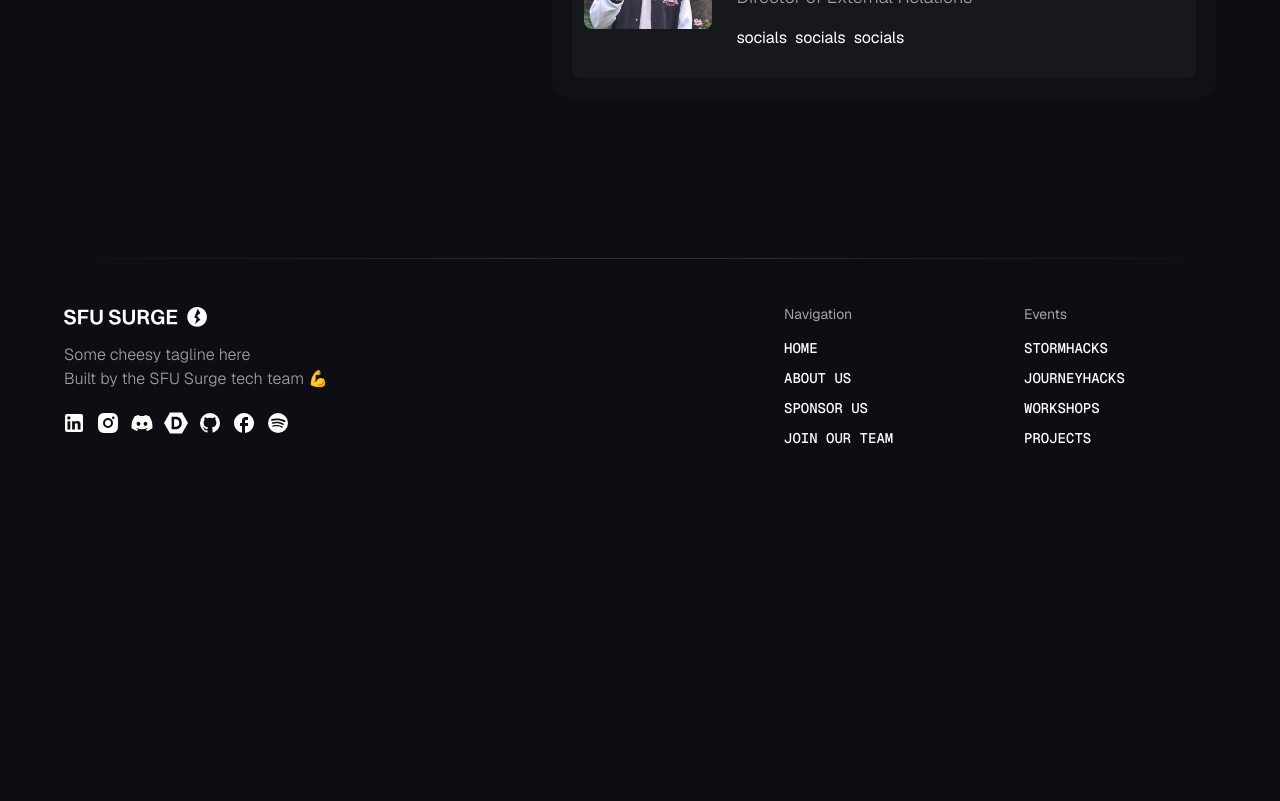
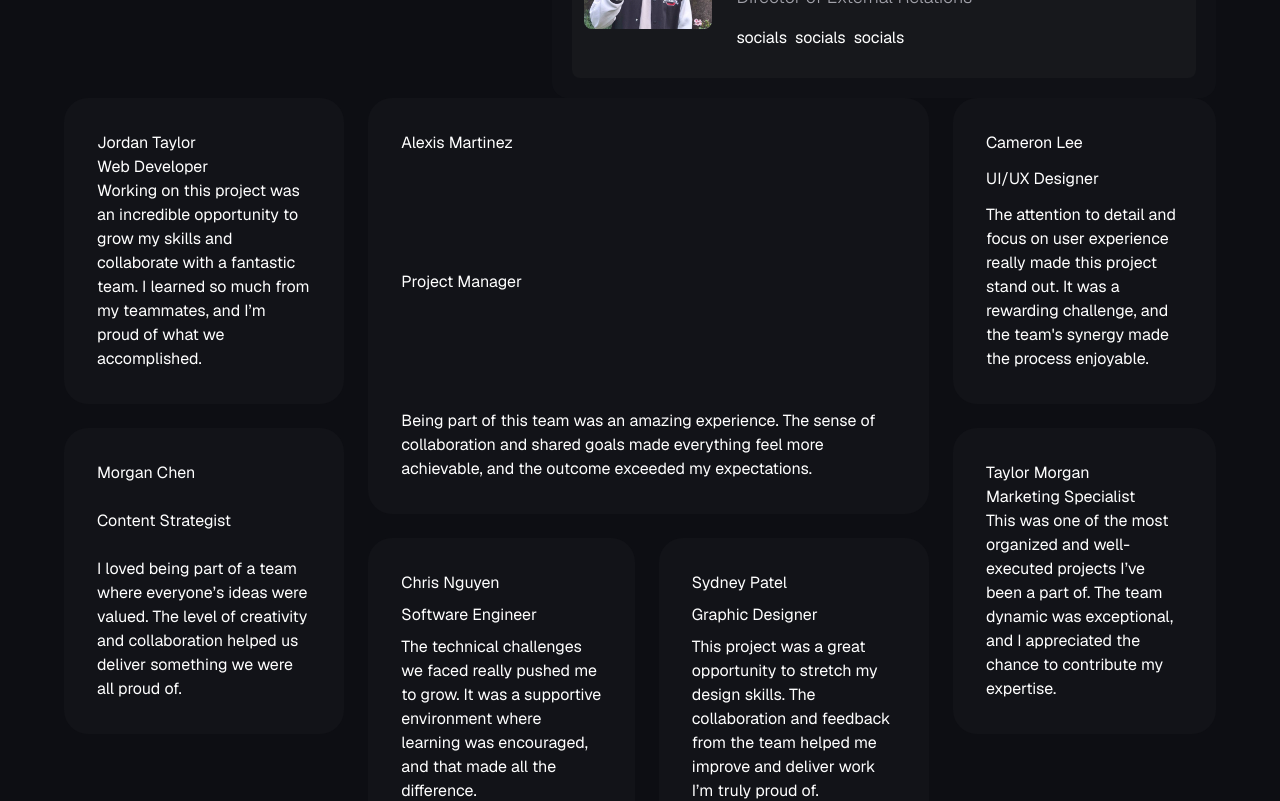
Before and after one commit to sfusurge/surge_website, a Next.js app: page /about in a window 1280 px wide. Shown: the part 2520-3321 px from the top of the page. Before the commit the page ends 3013 px from the top, so only its background shows below. Built offline with nearby package versions, Linux system fonts and the light colour scheme.

Commit message:
testimonlas  layout finished

```diff
--- a/src/app/globals.css
+++ b/src/app/globals.css
@@ -97,19 +97,54 @@
     @apply transition-transform hover:scale-125 focus:scale-125 origin-center;
   }
 
-  .text-caption{
-    @apply text-sm text-text-brand-primary uppercase font-GeistMono font-semibold
+  .text-caption {
+    @apply text-sm text-text-brand-primary uppercase font-GeistMono font-semibold;
   }
 
-  .surge-radial-gradient{
-    @apply w-screen h-[200vh] bg-[radial-gradient(circle,_rgba(54,79,184,0.2)_0%,_rgba(24,35,82,0)_50%)] fixed top-[-100%] left-0 z-[-100] pointer-events-none
+  .surge-radial-gradient {
+    @apply w-screen h-[200vh] bg-[radial-gradient(circle,_rgba(54,79,184,0.2)_0%,_rgba(24,35,82,0)_50%)] fixed top-[-100%] left-0 z-[-100] pointer-events-none;
   }
 
-  .content-wrapper{
+  .content-wrapper {
     @apply mx-auto px-6 sm:px-12 md:px-16 max-w-[90rem];
   }
 
   :focus {
     @apply outline-2 outline-brand-primary outline-offset-4;
   }
+  .gridLarge {
+
+    grid-template-areas:
+      "a a b b b b c c"
+      "a a b b b b c c"
+      "d d b b b b e e"
+      "d d f f g g e e"
+      "d d f f g g e e"
+      ". . f f g g . ."
+  }
+
+  .gridMedium {
+
+    grid-template-areas:
+    "a a"
+    "a a"
+    "b c"
+    "d e"
+    "f f"
+    "g g"
+
+  }
+
+  .gridSmall {
+
+    grid-template-areas:
+    "a"
+    "b"
+    "c"
+    "d"
+    "e"
+    "f"
+    "g"
+
+  }
 }
--- a/src/app/sections/about/Testimonials/index.tsx
+++ b/src/app/sections/about/Testimonials/index.tsx
@@ -1,3 +1,27 @@
+import EventCard from "@/components/EventCard";
+import TestimonialCard from "@/components/TestimonialCard";
+import eventData from "@/lib/testimonials.json"
+
 export default function Testimonials() {
-  return <></>;
+  return(
+    <section>
+      <div className="grid gridSmall md:gridMedium xl:gridLarge  gap-6 ">
+
+      {eventData.map((thisEvent, index) =>{
+          return(
+            <div key={index} style={{gridArea: thisEvent.area}}>
+              <TestimonialCard name={thisEvent.name} position={thisEvent.position} testimonial={thisEvent.testimonial} />
+            </div>
+          )
+      } )}
+
+      </div>
+
+    </section>
+  ) ;
 }
+
+
+{/* <div key={index} className={`col-span-${thisEvent.col} row-span-${thisEvent.row}`}>
+<TestimonialCard name={thisEvent.name} position={thisEvent.position} testimonial={thisEvent.testimonial} />
+</div> */}
--- /dev/null
+++ b/src/components/TestimonialCard.tsx
@@ -0,0 +1,21 @@
+type TestimonialCardProps = {
+    className?: string,
+    name:string,
+    position: string,
+    testimonial: string
+
+  };
+  export default function TestimonialCard({
+    className,
+    name,
+    position,
+    testimonial
+  }: TestimonialCardProps) {
+    return (
+      <div className={`${className} w-full h-full bg-[#121318] rounded-2xl md:rounded-3xl flex flex-col justify-between p-8 border border-gray-500/0 hover:border-gray-200/10 transition-all duration-300 cursor-pointer`}>
+        <h2>{name}</h2>
+        <h3>{position}</h3>
+        <p>{testimonial}</p>
+      </div>
+    );
+  }
--- /dev/null
+++ b/src/lib/testimonials.json
@@ -0,0 +1,51 @@
+[
+    {
+        "name": "Jordan Taylor",
+        "position": "Web Developer",
+        "testimonial": "Working on this project was an incredible opportunity to grow my skills and collaborate with a fantastic team. I learned so much from my teammates, and I’m proud of what we accomplished.",
+        "area":"a"
+
+      },
+      {
+        "name": "Alexis Martinez",
+        "position": "Project Manager",
+        "testimonial": "Being part of this team was an amazing experience. The sense of collaboration and shared goals made everything feel more achievable, and the outcome exceeded my expectations.",
+        "area": "b"
+      },
+      {
+        "name": "Cameron Lee",
+        "position": "UI/UX Designer",
+        "testimonial": "The attention to detail and focus on user experience really made this project stand out. It was a rewarding challenge, and the team's synergy made the process enjoyable.",
+        "area": "c"
+
+      },
+      {
+        "name": "Morgan Chen",
+        "position": "Content Strategist",
+        "testimonial": "I loved being part of a team where everyone’s ideas were valued. The level of creativity and collaboration helped us deliver something we were all proud of.",
+        "area": "d"
+      },
+      {
+        "name": "Taylor Morgan",
+        "position": "Marketing Specialist",
+        "testimonial": "This was one of the most organized and well-executed projects I’ve been a part of. The team dynamic was exceptional, and I appreciated the chance to contribute my expertise.",
+        "area": "e"
+
+      },
+      {
+        "name": "Chris Nguyen",
+        "position": "Software Engineer",
+        "testimonial": "The technical challenges we faced really pushed me to grow. It was a supportive environment where learning was encouraged, and that made all the difference.",
+        "area": "f"
+
+      },
+      {
+        "name": "Sydney Patel",
+        "position": "Graphic Designer",
+        "testimonial": "This project was a great opportunity to stretch my design skills. The collaboration and feedback from the team helped me improve and deliver work I’m truly proud of.",
+        "area": "g"
+
+      }
+
+
+]
```
Also changed, not shown: src/lib/eventsData.json (+12 -2 lines).
